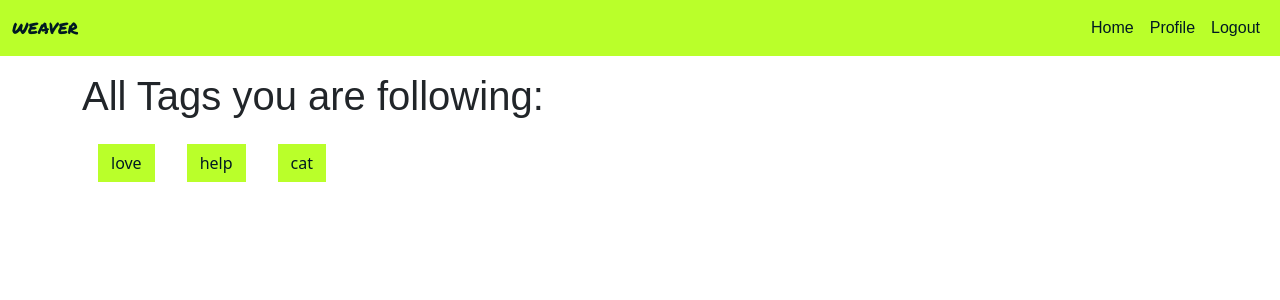
After one commit to DasUnicorn/WordWeave, a Django app: page /tags in a window 1280 px wide. The commit adds this page. Shown: the top 300 px of the page. Run offline with Django 4.2, Linux system fonts and the light colour scheme; a user stored in the database is signed in; data comes from the database, SQL or seed files in the repository; both versions use the stored data as it was after the commit; parts of the project's set-up code (start-up, migrations or seed data) failed here and were passed over; some web fonts are replaced.

Commit message:
feat: Tag Follow User site, #16

```diff
--- a/authentication/templates/profile.html
+++ b/authentication/templates/profile.html
@@ -14,6 +14,7 @@
 			{% csrf_token %}
 			<button type="submit" class="neon-button secondaryAction" onclick="return confirm('{% trans " Are you sure you want to delete your profile?" %}');">Delete Profile</button>
 		</form>
+		<a class="neon-button secondaryAction m-3" href="{% url 'user_tags' %}">Change Tags</a>
 	</div>
 	<hr>
 	{% endif %}
--- /dev/null
+++ b/follow/templates/tag_user.html
@@ -0,0 +1,16 @@
+{% extends "base.html" %}
+{% load static %}
+{% block content %}
+<!-- index.html content starts here -->
+<div class="container-lg pt-3">
+    <h1>All Tags you are following: </h1>
+    {% if request.user.is_authenticated %}
+    <div class="d-flex">
+    {% for tag in followed_tags %}
+    <a href="{% url 'tag_site' slug=tag.slug %}" class="btn btn-primary m-3">{{ tag.name }}</a>
+    {% endfor %}
+    </div>
+    {% endif %}
+</div>
+<!-- index.html content ends here -->
+{% endblock %}
--- a/follow/urls.py
+++ b/follow/urls.py
@@ -1,8 +1,9 @@
-from .views import follow_tag, unfollow_tag
+from .views import follow_tag, unfollow_tag, UserTagView
 from django.urls import path
 
 urlpatterns = [
     # ... your other URL patterns ...
     path('follow_tag/', follow_tag, name='follow_tag'),
     path('unfollow_tag/', unfollow_tag, name='unfollow_tag'),
+    path('tags', UserTagView.as_view(), name='user_tags'),
 ]
--- a/follow/views.py
+++ b/follow/views.py
@@ -1,6 +1,7 @@
 from django.shortcuts import render
 from django.shortcuts import redirect
 from django.contrib import messages
+from django.views import generic
 from .models import Follower
 from taggit.models import Tag
 from django.contrib.auth.models import User
@@ -41,3 +42,11 @@ def unfollow_tag(request):
             messages.error(request, 'Invalid tag name or user not authenticated.')
 
     return redirect('tag_site', slug=tag.slug)
+
+class UserTagView(generic.ListView):
+    template_name = "tag_user.html"
+    context_object_name = 'followed_tags'
+
+    def get_queryset(self):
+        user = self.request.user
+        return Tag.objects.filter(following__followed_by=user)
```
Also changed, not shown: db.sqlite3.
